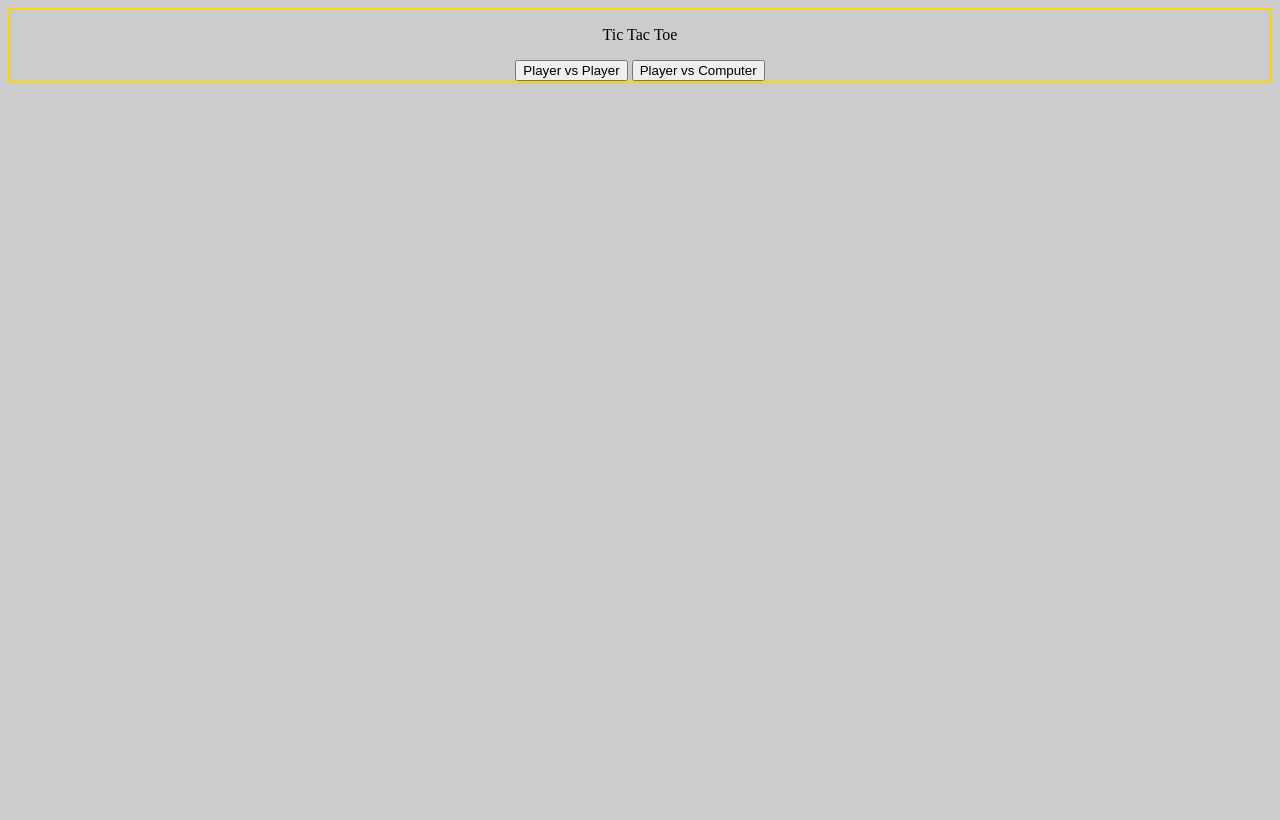
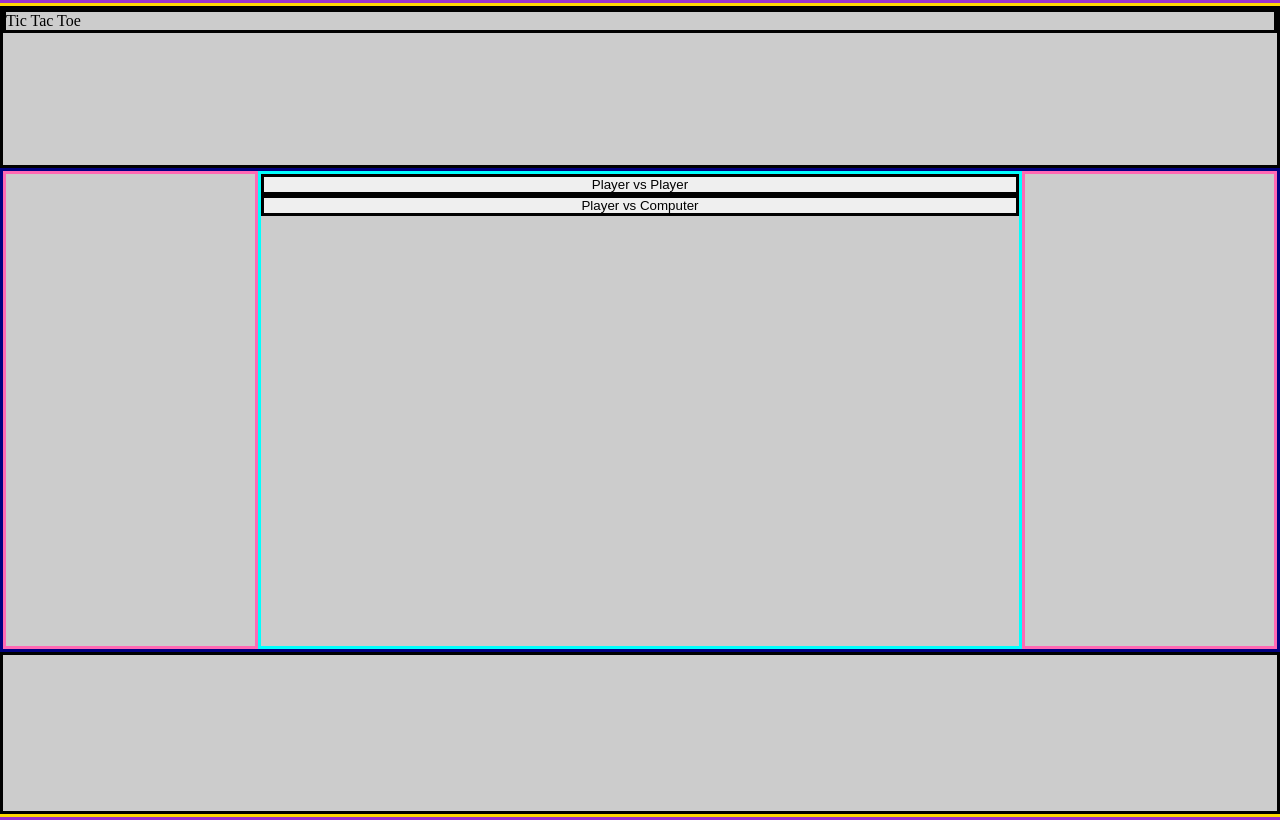
Before and after one commit to p-stevenson/tictactoe, a plain HTML site: page index.html in a window 1280 px wide. Drawn offline with Linux system fonts and the light colour scheme.

Commit message:
Add rules for new elements, update initial layout

```diff
--- a/style.css
+++ b/style.css
@@ -1,25 +1,42 @@
+*{
+    border: 3px solid black;
+    margin: 0;
+    padding: 0;
+    overflow: hidden;
+}
+
 :root {
     box-sizing: border-box;
 }
-body {
-    border: 2px solid gold;
+
+html {
+    border-color: darkorchid;
     display: flex;
     flex-direction: column;
     align-items: center;
+}
+body {
+    border-color: gold;
     background-color: rgb(204, 204, 204);
+    height: 101vh;
+    width: 100vw;
+    max-width: 2560px;
+    display: grid;
+    grid-template-rows: 2fr 6fr 2fr;
 }
 
-#boardContainer {
-    border: 2px solid black;
-    flex: 0 1 auto;
-    display: grid;
-    grid-template-rows: repeat(3, 1fr);
-    grid-template-columns: repeat(3, 1fr);
-    width: 500px;
-    height: 500px;
+main {
+    border-color: navy;
+    display:grid;
+    grid-template-columns: 2fr 6fr 2fr;
 }
 
-.cell   {
-    border: 2px solid darkgrey;
-    gap: 20px;
+main > #mainContainer {
+    border-color: aqua;
+    display: flex;
+    flex-direction: column;
 }
+
+.sidebar1, .sidebar2 {
+    border-color: hotpink;
+}
```
